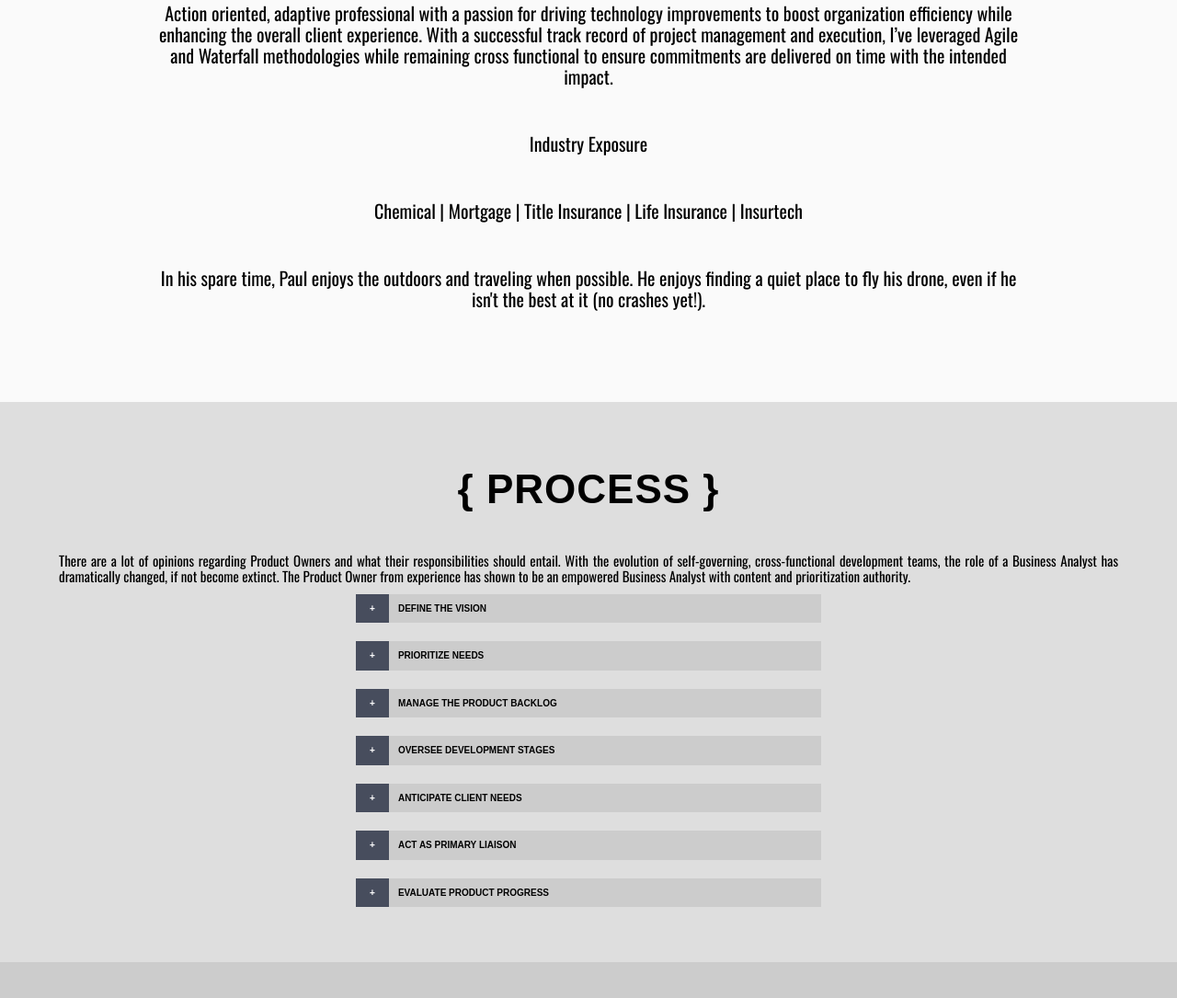
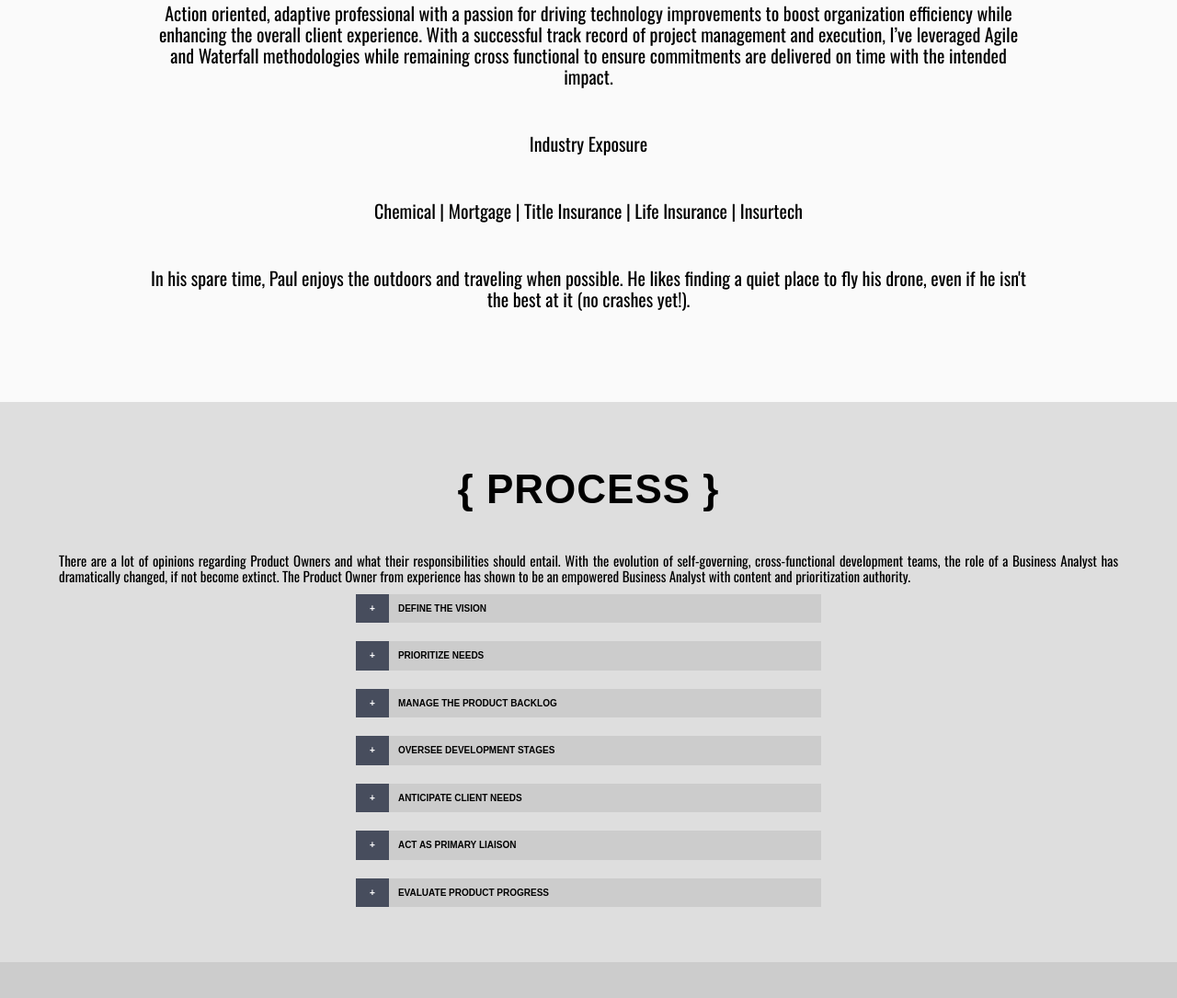
Before and after one commit to nhdby/pl, a plain HTML site: page index.html in a window 1280 px wide. Shown: the part 1327-2412 px from the top of the page at 92% size. Drawn offline with nearby package versions, Linux system fonts and the light colour scheme.

Commit message:
Update index.html

```diff
--- a/index.html
+++ b/index.html
@@ -74,7 +74,7 @@
           <p class="about-content">Action oriented, adaptive professional with a passion for driving technology improvements to boost organization efficiency while enhancing the overall client experience. With a successful track record of project management and execution, I’ve leveraged Agile and Waterfall methodologies while remaining cross functional to ensure commitments are delivered on time with the intended impact.</p>
           <p class="about-content">Industry Exposure</p>
           <p class="about-content">Chemical | Mortgage | Title Insurance | Life Insurance | Insurtech</p>
-          <p class="about-content">In his spare time, Paul enjoys the outdoors and traveling when possible. He enjoys finding a quiet place to fly his drone, even if he isn't the best at it (no crashes yet!).</p>
+          <p class="about-content">In his spare time, Paul enjoys the outdoors and traveling when possible. He likes finding a quiet place to fly his drone, even if he isn't the best at it (no crashes yet!).</p>
 
         </div>
       </div>
```
